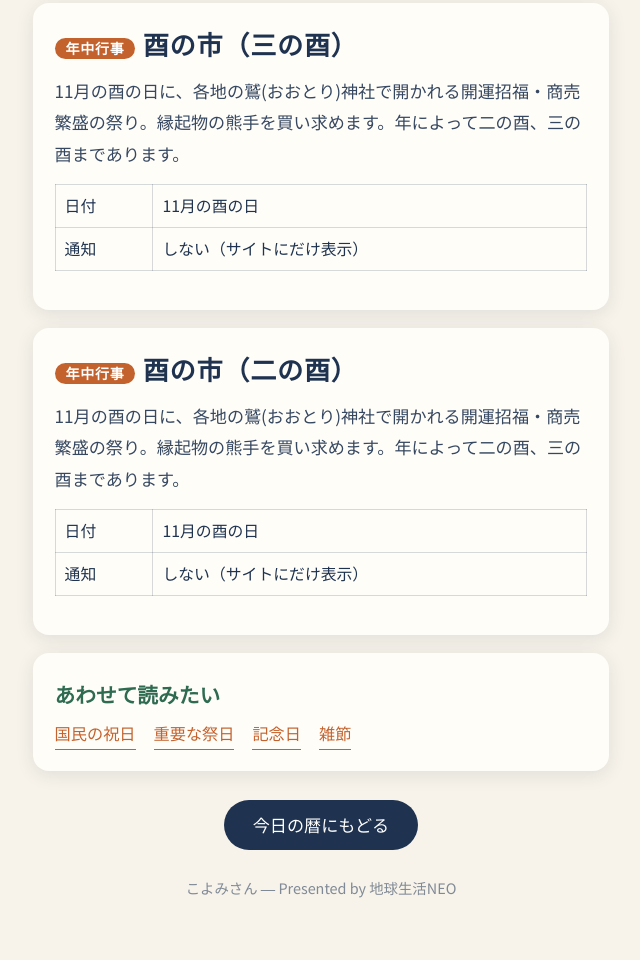
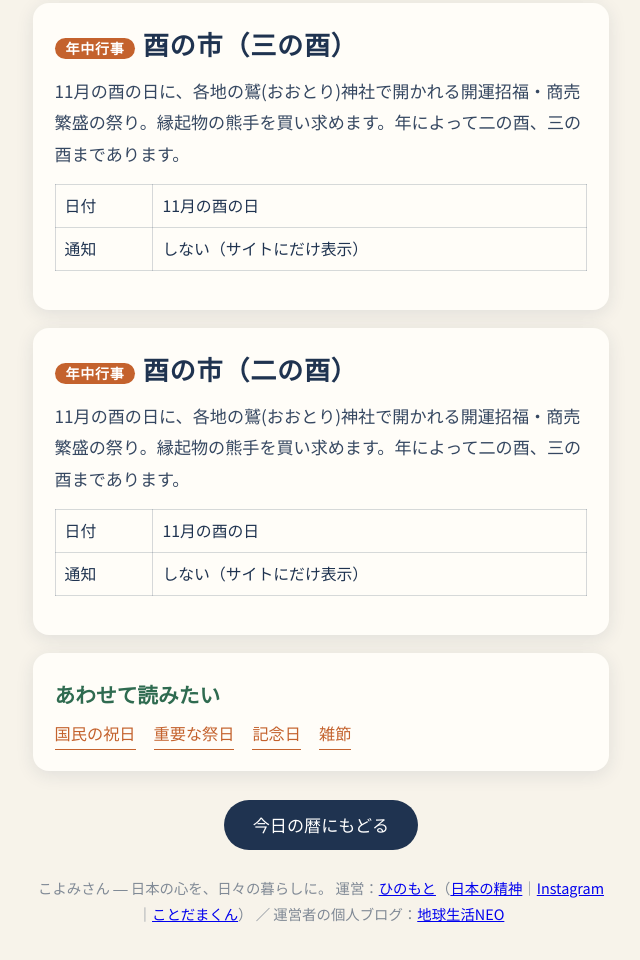
Before and after one commit to calendar-blog-user/koyomisan, a plain HTML site: page public/guide/nenjugyoji.html in a window 1280 px wide. Shown: the part 9453-10413 px from the top of the page, without its empty margins (319-959 px from the left). Drawn offline with Linux system fonts and the light colour scheme.

Commit message:
フッターの運営者表記を「ひのもと」に変更し、リンク構成を更新（日本の精神・Instagram・ことだまくんを主なリンクに、地球生活NEOは運営者の個人ブログとしてクレジット表記に）（4/6）

```diff
--- a/public/guide/nenjugyoji.html
+++ b/public/guide/nenjugyoji.html
@@ -12,6 +12,7 @@
 <link rel="preconnect" href="https://fonts.gstatic.com" crossorigin>
 <link href="https://fonts.googleapis.com/css2?family=Shippori+Mincho:wght@500;700&family=Noto+Sans+JP:wght@400;500&display=swap" rel="stylesheet">
 <link rel="stylesheet" href="guide.css">
+<script src="../analytics.js"></script>
 </head>
 <body>
 <main class="g">
@@ -51,7 +52,7 @@
 
 <div class="card"><h3 style="margin-top:0">あわせて読みたい</h3><div class="rel"><a href="shukujitsu.html">国民の祝日</a><a href="saijitsu.html">重要な祭日</a><a href="kinenbi.html">記念日</a><a href="zassetsu.html">雑節</a></div></div>
 <p class="top"><a href="../">今日の暦にもどる</a></p>
-<footer>こよみさん ― Presented by 地球生活NEO</footer>
+<footer>こよみさん ― 日本の心を、日々の暮らしに。 運営：<a href="https://japanese-spirit.com/about/" target="_blank" rel="noopener">ひのもと</a>（<a href="https://japanese-spirit.com/" target="_blank" rel="noopener">日本の精神</a>｜<a href="https://www.instagram.com/hinomoto.yaoyorozu/" target="_blank" rel="noopener">Instagram</a>｜<a href="https://ameblo.jp/kotodama-kun/" target="_blank" rel="noopener">ことだまくん</a>） ／ 運営者の個人ブログ：<a href="https://neoearthlife.com/koyomisan-calendar-app-3534.html" target="_blank" rel="noopener">地球生活NEO</a></footer>
 </main>
 </body>
 </html>
```
Also changed, not shown: public/guide/kinenbi.html (+2 -1 lines), public/guide/kou.html (+2 -1 lines).
